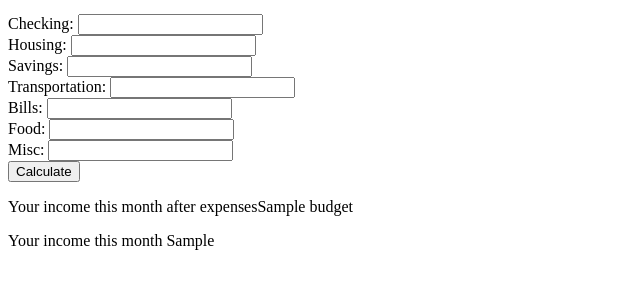
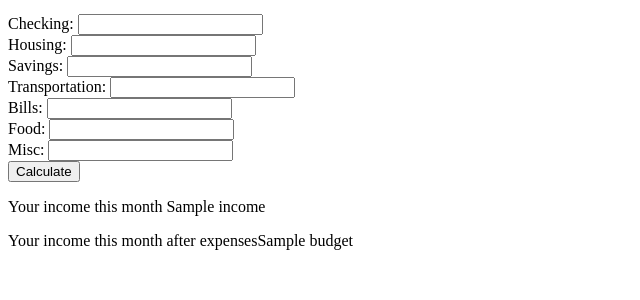
Before and after one commit to 2206-devops-batch/MonikaiT-project1, a Flask app: template Templates/index.html in a window 1280 px wide. Shown: the part 159-459 px from the top of the page, without its empty margins (0-640 px from the left). Run offline with Flask 2, Linux system fonts and the light colour scheme; the template is opened without the code that fills it: most values are stand-ins (such as "Sample title", 1, 10 or a date in 2020).

Commit message:
Updated Html

```diff
--- a/Templates/index.html
+++ b/Templates/index.html
@@ -21,8 +21,8 @@
             <button type="submit" value="submit">Calculate</button>
         </form>
         {% if budget %}
+        <p>Your income this month {{income}}</p>
         <p>Your income this month after expenses{{budget}}</p>
-        <p>Your income this month {{c}}</p>
         {% endif %}
     </body>
 </html>
--- a/main.py
+++ b/app.py
@@ -1,13 +1,12 @@
 #!/usr/bin/env python3
 from flask import Flask, render_template, request
-from flask_wtf import FlaskForm
-from wtforms import StringField, SubmitField
 
 app = Flask(__name__)
 
 @app.route('/',methods = ['POST','GET'])
 def calculate():
 	budget = ''
+	income = ''
 	if request.method=='POST' and 'checking' in request.form and 'housing' in request.form and 'savings' in request.form and 'transportation' in request.form and 'bills' in request.form and 'food' in request.form and 'misc' in request.form:
 		c = float(request.form.get('checking'))
 		h = float(request.form.get('housing'))
@@ -17,7 +16,8 @@ def calculate():
 		f = float(request.form.get('food'))
 		m = float(request.form.get('misc'))
 		budget = c-(h+s+t+b+f+m)
-	return render_template('index.html', budget=budget, c=c)
+		income = c
+	return render_template('index.html', budget=budget, income=income)
 
 @app.route('/about/')
 def about():
```
Also changed, not shown: requirements.txt (added, +9 -0 lines), 3 other files.
